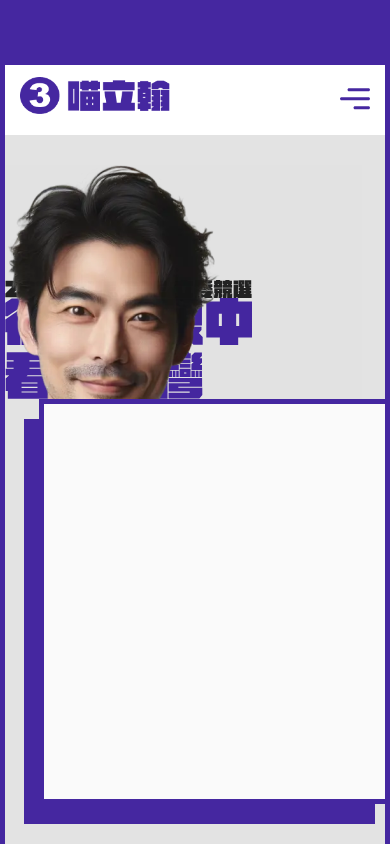
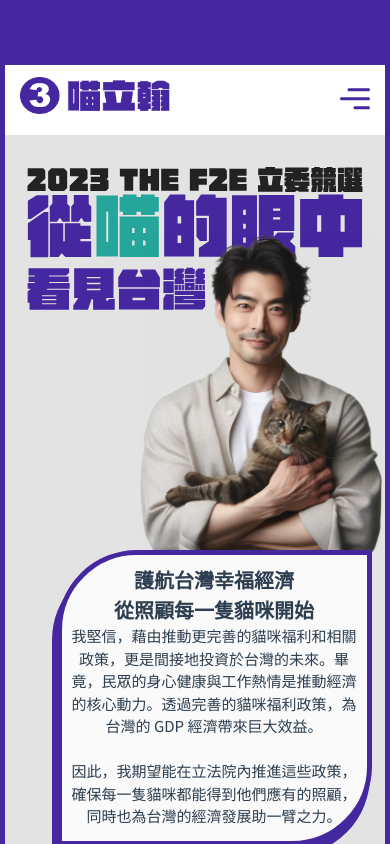
Before and after one commit to arthurliinn/F2E-2023-mission1-campaign-website, a Vue app: page / in a window 390 px wide. Shown: the top 844 px of the page. Built offline with nearby package versions, Linux system fonts and the light colour scheme.

Commit message:
主視覺部分完成(小標題未完成)

```diff
--- a/src/assets/scss/components/lastestEvents.scss
+++ b/src/assets/scss/components/lastestEvents.scss
@@ -1,21 +1,27 @@
+.latest_events{
+  height: 1783px;
+}
+
+.top_banner_content{
+  width: 80%;
+  max-width: 1200px;
+  margin: 0 auto;
+}
+
+
+
+
 .top_banner{
   position: relative;
   margin: 0;
   max-width: 1200px;
-}
-
-.latest_events{
-  height: 1783px;
-}
-
-.top_banner,.demands_container{
-  max-width: 1200px;
-  margin: 0 auto;
   overflow: hidden;
 }
 
 .demands_container{
-  height: auto;
+  position: relative;
+  margin-top: 200px;
+
 }
 
 .title_container{
@@ -29,21 +35,175 @@
   flex-direction: column;
 }
 
-.candidate_img{
+.small_text{
+  margin: 1.875px 0;
+}
+
+.big_title_cointainer{
+  width: 100%;
+  max-height: 300px;
+
+}
+.big_title{
+  width: 100%;
+  margin: 7.67px 0px;
+}
+
+.candidate{
   position: absolute;
-  top: 30px;
-  right: 6%;
+  max-width: 500px;
+  width: 45%;
+  top: -652px;
 
 }
 
+.demands_board_container{
+  display: flex;
+  position: relative;
+  height: auto;
+  overflow: unset;
+  justify-content: flex-end;
+}
+
 .demands{
-  position: absolute;
-  right: 0;
+  position: relative;
   width: 90%;
   max-width: 1080px;
   height: 405px;
-  background: linear-gradient(0deg, #FAFAFA, #FAFAFA),linear-gradient(0deg, #4527A0, #4527A0);
+  background: linear-gradient(0deg, #FAFAFA, #FAFAFA), linear-gradient(0deg, #4527A0, #4527A0);
   border: 5px solid #4527A0;
-  box-shadow: -15px 20px 0px 0px #4527A0;
+  // box-shadow: -15px 20px 0px 0px #4527A0;
+  border-radius: 80px 0px 80px 0px;
+  padding-top: 40px;
+  h1{
+    color: #222222;
+    margin-bottom: 35px;
+    text-align: center;
+  }
+
+  h4{
+    width: 100%;
+    padding: 0 4.6%;
+    color: #333333;
+    text-align: left;
+  }
+
+  h5{
+    display: none;
+  }
+
+  .body_normal{
+    display: none;
+  }
+}
+
+.demands_shadow{
+  display: block;
+  position: absolute;
+  width: 90%;
+  max-width: 1080px;
+  height: 405px;
+  background: linear-gradient(0deg, #4527A0, #4527A0);
+  border: 5px solid #4527A0;
+  border-radius: 80px 0px 80px 0px;
+  z-index: -1;
+  top: 20px;
+  right: 20px;
 
 }
+
+.big_title_mobile{
+  display: none;
+}
+
+
+@media screen and (max-width: 1024px){
+  .demands_container {
+    margin-top: 100px;
+  }
+
+  .candidate{
+    top: -475px;
+  }
+  .demand{
+    h1{
+      font-size: 35px;
+    }
+    h4{
+      font-size: 18px;
+    }
+    h5{
+      display: none;
+    }
+
+  }
+}
+
+@media screen and (max-width: 768px){
+  .top_banner_content{
+    width: 95%;
+    max-width: 353px;
+  }
+
+  .title_container{
+    max-width: 345px;
+    width: 95%;
+    margin: 0 auto;
+    margin-top: 30px;
+  }
+
+  .demands_container{
+    margin-top: 240px;
+  }
+
+  .big_title{
+    display: none;
+  }
+
+  .big_title_mobile{
+    display: block;
+    width: 100%;
+    max-width: 345px;
+  }
+  .candidate{
+    top: -315px;
+    width: 75%;
+    max-width: 242px;
+    right: -10px;
+  }
+
+
+
+
+  .demands{
+    width: 100%;
+    max-width: 315px;
+    max-height: 296px;
+    padding-top: 10px;
+    h1{
+      display: none;
+    }
+    h5{
+      display: block;
+      text-align: center;
+      padding: 0 15%;
+    }
+    h4{
+      display: none;
+    }
+    .body_normal{
+      display: block;
+      padding: 0 5px;
+    }
+  }
+  .demands_shadow{
+    top: 10px;
+    right: 2px;
+    max-height: 296px;
+  }
+
+}
+
+@media screen and (max-width: 390px){
+
+}
--- a/src/assets/scss/main.scss
+++ b/src/assets/scss/main.scss
@@ -1,3 +1,5 @@
+$mainColor: #4527A0;
+
 html, body, div, span, applet, object, iframe,
 h1, h2, h3, h4, h5, h6, p, blockquote, pre,
 a, abbr, acronym, address, big, cite, code,
@@ -27,4 +29,63 @@ body{
 
 }
 
-$mainColor: #4527A0;
+
+h1{
+  font-weight: bold;
+  font-size: 44px;
+  line-height: 1.5 * 44px;
+}
+
+h2{
+  font-weight: bold;
+  font-size: 36px;
+  line-height: 1.5 * 36px;
+}
+
+h3{
+  font-weight: bold;
+  font-size: 28px;
+  line-height: 1.5 * 28px;
+}
+
+h4{
+  font-weight: bold;
+  font-size: 24px;
+  line-height: 1.5 * 24px;
+}
+
+h5{
+  font-weight: bold;
+  font-size: 20px;
+  line-height: 1.5 * 20px;
+}
+
+h6{
+  font-weight: bold;
+  font-size: 16px;
+  line-height: 1.5 * 16px;
+}
+
+.body_large{
+  font-weight: normal;
+  font-size: 18px;
+  line-height: 1.5 * 18px;
+}
+
+.body_medium{
+  font-weight: normal;
+  font-size: 16px;
+  line-height: 1.5 * 16px;
+}
+
+.body_normal{
+  font-weight: normal;
+  font-size: 15px;
+  line-height: 1.5 * 15px;
+}
+
+.body_small{
+  font-weight: normal;
+  font-size: 13px;
+  line-height: 1.5 * 13px;
+}
--- a/src/assets/scss/mainNav.scss
+++ b/src/assets/scss/mainNav.scss
@@ -9,7 +9,7 @@
   align-items: center;
   justify-content: space-between;
   max-width: 1200px;
-  width: 62.5vw;
+  width: 90%;
   margin: 0 auto;
 }
 
--- a/src/components/content/LatestEvents.vue
+++ b/src/components/content/LatestEvents.vue
@@ -1,22 +1,43 @@
 <template>
   <div class="latest_events">
+    <div class="top_banner_content">
       <div class="top_banner">
         <div class="title_container">
           <div class="title_smallText">
-          <img src="/img/bigTitle_smallText.svg" alt="">
-          <img src="/img/bigTitle.svg" alt="">
+            <img class="small_text" src="/img/bigTitle_smallText.svg" alt="">
           </div>
+          <div class="big_title_cointainer">
+            <img class="big_title" src="/img/bigTitle.svg" alt="">
+            <img class="big_title_mobile" src="/img/bigTitle_Mobile.svg" alt="">
           </div>
-      <div class="candidate_img">
-          <img src="/img/candidate.png" alt="">
         </div>
       </div>
       <div class="demands_container">
+        <img class="candidate" src="/img/candidate.png" alt="">
+        <div class="demands_board_container">
           <div class="demands">
-
+            <h1>護航台灣幸福經濟 從照顧每一隻貓咪開始</h1>
+            <h5>
+              護航台灣幸福經濟
+              <br>
+              從照顧每一隻貓咪開始
+            </h5>
+            <h4>我堅信，藉由推動更完善的貓咪福利和相關政策，更是間接地投資於台灣的未來。畢竟，民眾的身心健康與工作熱情是推動經濟的核心動力。透過完善的貓咪福利政策，為台灣的 GDP 經濟帶來巨大效益。
+                <br>
+                <br>
+                因此，我期望能在立法院內推進這些政策，確保每一隻貓咪都能得到他們應有的照顧，同時也為台灣的經濟發展助一臂之力。</h4>
+            <p class="body_normal">
+              我堅信，藉由推動更完善的貓咪福利和相關政策，更是間接地投資於台灣的未來。畢竟，民眾的身心健康與工作熱情是推動經濟的核心動力。透過完善的貓咪福利政策，為台灣的 GDP 經濟帶來巨大效益。
+              <br>
+              <br>
+              因此，我期望能在立法院內推進這些政策，確保每一隻貓咪都能得到他們應有的照顧，同時也為台灣的經濟發展助一臂之力。
+            </p>
+          </div>
+          <div class="demands_shadow">
           </div>
         </div>
-
+      </div>
+    </div>
   </div>
 </template>
 <script lang="ts">
```
Also changed, not shown: public/img/bigTitle_mobile.svg (added). Lines whose indentation alone changed are shown as unchanged.
